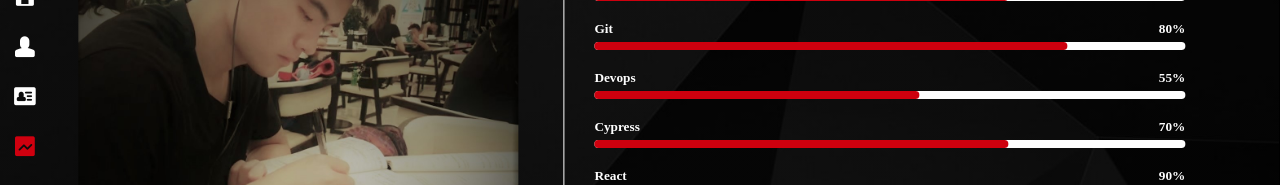
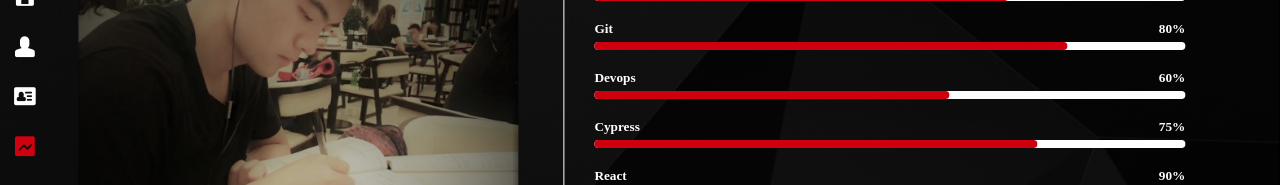
Before and after one commit to nolanzxh/personal-web, a React (Create React App) app: page /#/skill in a window 1280 px wide. Shown: the part 251-436 px from the top of the page. Built offline with nearby package versions, Linux system fonts and the light colour scheme; what google-maps-react would draw is missing.

Commit message:
Update skill

```diff
--- a/src/components/Skill/Skill.js
+++ b/src/components/Skill/Skill.js
@@ -58,8 +58,8 @@ export class Skill extends React.Component {
                         <p className='skill_description'><FormattedMessage id='capacity_description' /></p>
                         <ProgressBar percentage={70} title='Linux'></ProgressBar>
                         <ProgressBar percentage={80} title='Git'></ProgressBar>
-                        <ProgressBar percentage={55} title='Devops'></ProgressBar>
-                        <ProgressBar percentage={70} title='Cypress'></ProgressBar>
+                        <ProgressBar percentage={60} title='Devops'></ProgressBar>
+                        <ProgressBar percentage={75} title='Cypress'></ProgressBar>
                         <ProgressBar percentage={90} title='React'></ProgressBar>
                         <ProgressBar percentage={85} title='SQL'></ProgressBar>
                         <ProgressBar percentage={70} title='Python'></ProgressBar>
```
